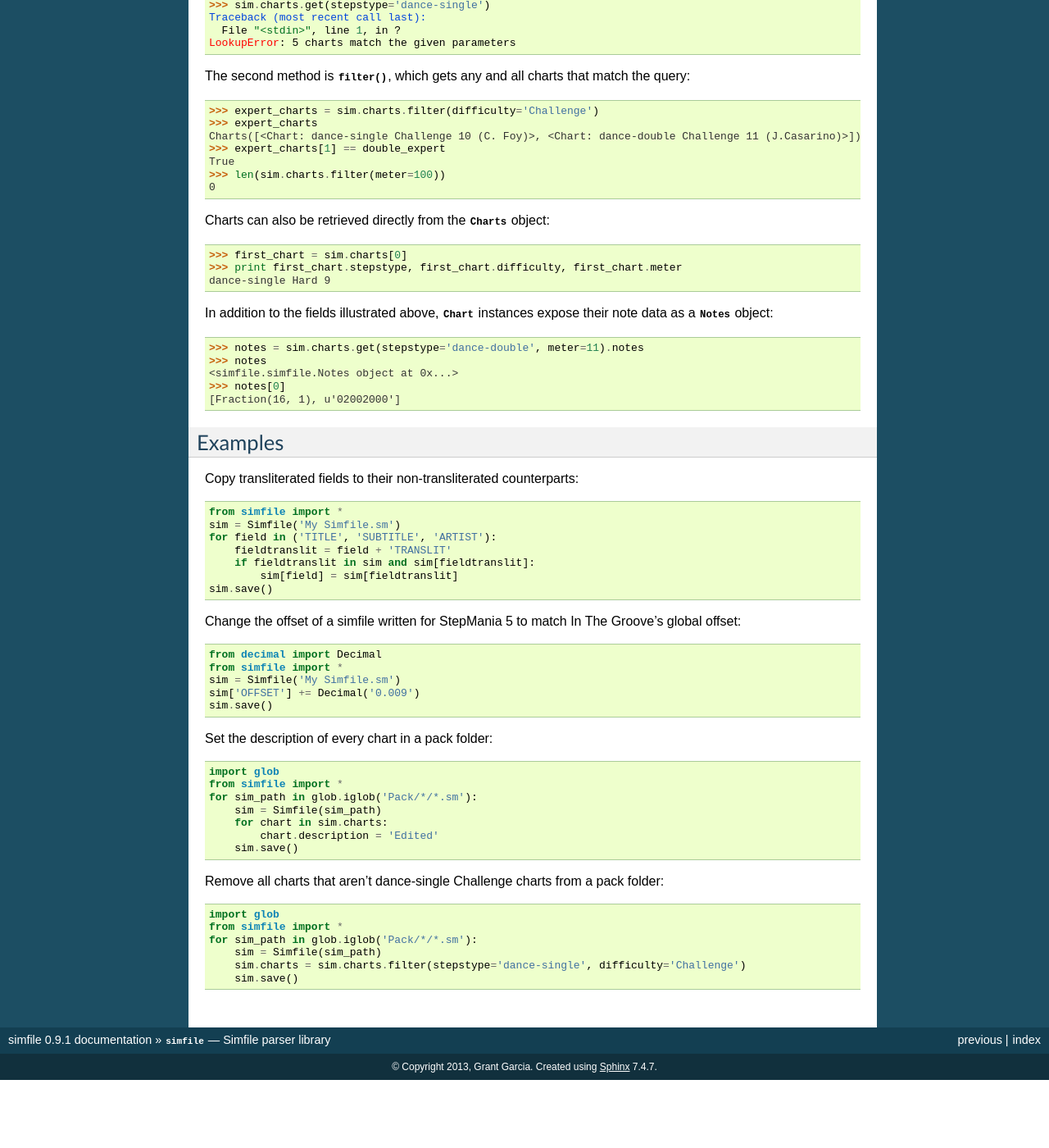
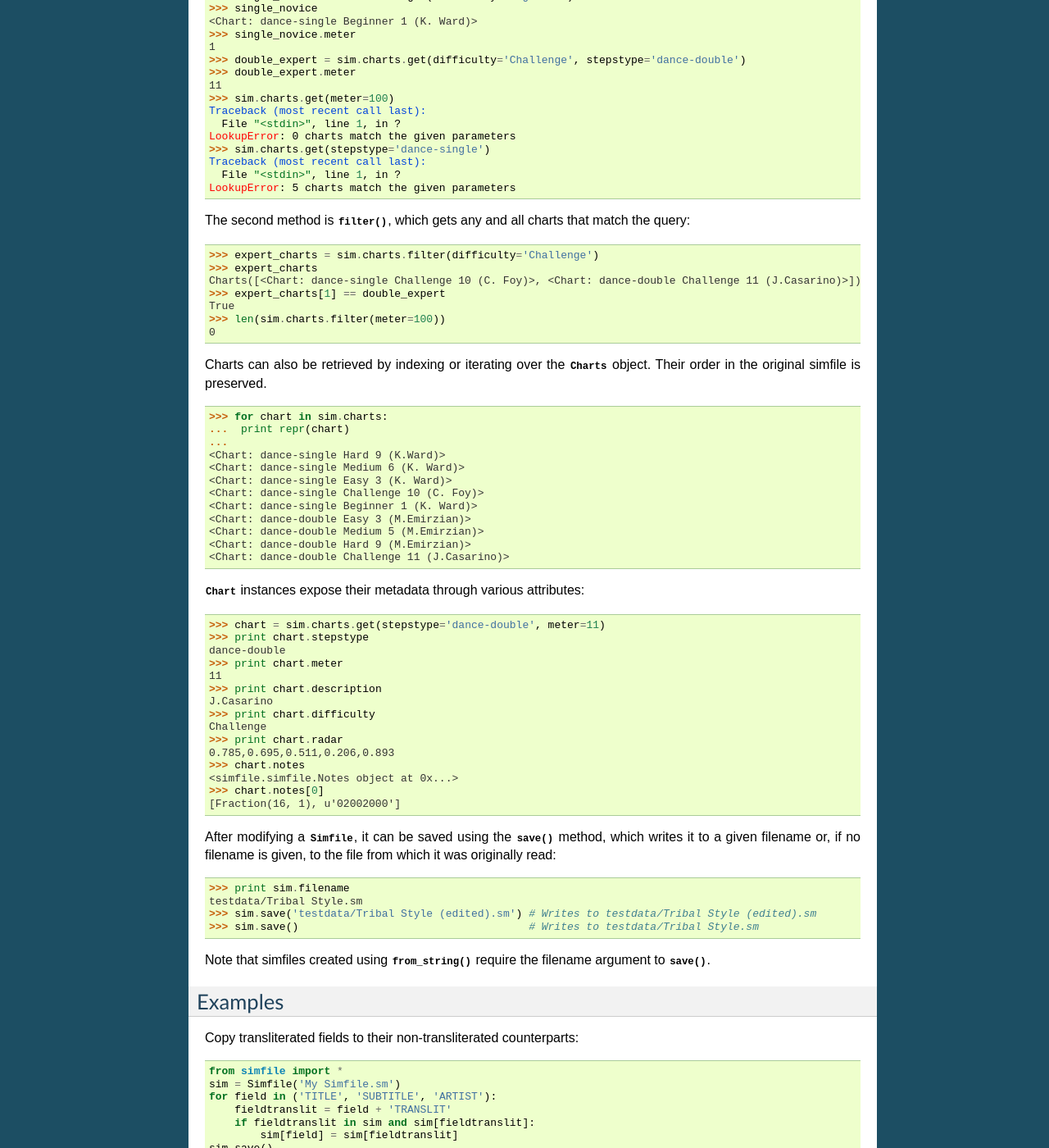
Before and after one commit to garcia/simfile, a Sphinx documentation site: the page built from docs/source/simfile.rst, in a window 1280 px wide and 1400 px high, scrolled down 1342 px. Shown: the whole window at 82% size. Built offline with Sphinx 7.4.7, drawn with Linux system fonts in a browser that asks for light colours; before the commit the page ends 2659 px from its top, so only the background shows below that; some of the changed text lies outside the part shown.

Commit message:
Updated documentation

```diff
--- a/docs/source/simfile.rst
+++ b/docs/source/simfile.rst
@@ -12,34 +12,58 @@
 Basic usage
 -----------
 
-.. testsetup:: *
+.. testsetup:: import
 
-    from os import chdir
-    from simfile import *
-    chdir('..')
-    sim = Simfile('testdata/Tribal Style.sm')
+    import os
+    if not hasattr(os, 'changed_dir'):
+        os.chdir('..')
+        os.changed_dir = True
 
-There are two ways to import simfiles. To import a simfile from the filesystem, pass the filename as the sole argument to the constructor::
+There are multiple ways to import simfiles. The most common method is to pass a filename:
+
+.. doctest:: import
 
     >>> from simfile import *
-    >>> sim = Simfile('testdata/Tribal Style.sm')
+    >>> filename = 'testdata/Tribal Style.sm'
+    >>> sim = Simfile(filename)
     >>> sim
     <Simfile: Tribal Style>
 
-Alternatively, a string containing simfile data can be imported using the named argument `string`:
+Simfiles can also be imported from any file-like object:
 
-.. doctest::
+.. doctest:: import
 
     >>> import codecs
-    >>> with codecs.open('testdata/Tribal Style.sm', 'r', encoding='utf-8') as infile:
-    ...     sim = Simfile(string=infile.read())
+    >>> with codecs.open(filename, 'r', encoding='utf-8') as infile:
+    ...     sim = Simfile(infile)
     ...
     >>> sim
     <Simfile: Tribal Style>
 
+Simfiles can also be imported from strings containing simfile data using the class method :meth:`from_string`:
+
+.. doctest:: import
+
+    >>> with codecs.open('testdata/Tribal Style.sm', 'r', encoding='utf-8') as infile:
+    ...     sim = Simfile.from_string(infile.read())
+    ...
+    >>> sim
+    <Simfile: Tribal Style>
+
+All of the import methods listed above yield equivalent Simfile objects.
+
+.. testsetup:: given_sim
+
+    import os
+    from simfile import *
+    if not hasattr(os, 'changed_dir'):
+        os.chdir('..')
+        os.changed_dir = True
+    sim = Simfile('testdata/Tribal Style.sm')
+
 The simfile's parameters are accessible through a :py:class:`dict`-like interface:
 
-.. doctest::
+.. doctest:: given_sim
 
     >>> sim['TITLE']
     u'Tribal Style'
@@ -52,7 +76,7 @@
 
 Timing data (specifically, the BPMS and STOPS parameters) can be manipulated through the methods exposed by the :class:`Timing` class:
 
-.. doctest::
+.. doctest:: given_sim
 
     >>> bpms = sim['BPMS']
     >>> bpms
@@ -65,7 +89,7 @@
 
 Charts are stored in a :class:`Charts` object that provides two methods for retrieving charts. The first is :meth:`get`, which gets a single chart or raises :py:exc:`LookupError` if zero or two or more charts match:
 
-.. doctest::
+.. doctest:: given_sim
 
     >>> single_novice = sim.charts.get(difficulty='Beginner')
     >>> single_novice
@@ -86,7 +110,7 @@
 
 The second method is :meth:`filter`, which gets any and all charts that match the query:
 
-.. doctest::
+.. doctest:: given_sim
 
     >>> expert_charts = sim.charts.filter(difficulty='Challenge')
     >>> expert_charts
@@ -96,23 +120,51 @@
     >>> len(sim.charts.filter(meter=100))
     0
 
-Charts can also be retrieved directly from the :class:`Charts` object:
+Charts can also be retrieved by indexing or iterating over the :class:`Charts` object. Their order in the original simfile is preserved.
 
-.. doctest::
+.. doctest:: given_sim
 
-    >>> first_chart = sim.charts[0]
-    >>> print first_chart.stepstype, first_chart.difficulty, first_chart.meter
-    dance-single Hard 9
+    >>> for chart in sim.charts:
+    ...  print repr(chart)
+    ...
+    <Chart: dance-single Hard 9 (K.Ward)>
+    <Chart: dance-single Medium 6 (K. Ward)>
+    <Chart: dance-single Easy 3 (K. Ward)>
+    <Chart: dance-single Challenge 10 (C. Foy)>
+    <Chart: dance-single Beginner 1 (K. Ward)>
+    <Chart: dance-double Easy 3 (M.Emirzian)>
+    <Chart: dance-double Medium 5 (M.Emirzian)>
+    <Chart: dance-double Hard 9 (M.Emirzian)>
+    <Chart: dance-double Challenge 11 (J.Casarino)>
 
-In addition to the fields illustrated above, :class:`Chart` instances expose their note data as a :class:`Notes` object:
+:class:`Chart` instances expose their metadata through various attributes:
 
-.. doctest::
+.. doctest:: given_sim
 
-    >>> notes = sim.charts.get(stepstype='dance-double', meter=11).notes
-    >>> notes
+    >>> chart = sim.charts.get(stepstype='dance-double', meter=11)
+    >>> print chart.stepstype
+    dance-double
+    >>> print chart.meter
+    11
+    >>> print chart.description
+    J.Casarino
+    >>> print chart.difficulty
+    Challenge
+    >>> print chart.radar
+    0.785,0.695,0.511,0.206,0.893
+    >>> chart.notes
     <simfile.simfile.Notes object at 0x...>
-    >>> notes[0]
+    >>> chart.notes[0]
     [Fraction(16, 1), u'02002000']
+
+After modifying a :class:`Simfile`, it can be saved using the :meth:`save` method, which writes it to a given filename or, if no filename is given, to the file from which it was originally read::
+
+    >>> print sim.filename
+    testdata/Tribal Style.sm
+    >>> sim.save('testdata/Tribal Style (edited).sm') # Writes to testdata/Tribal Style (edited).sm
+    >>> sim.save()                                    # Writes to testdata/Tribal Style.sm
+
+Note that simfiles created using :meth:`from_string` require the filename argument to :meth:`save`.
 
 Examples
 --------
```
Also changed, not shown: 1 other file.
